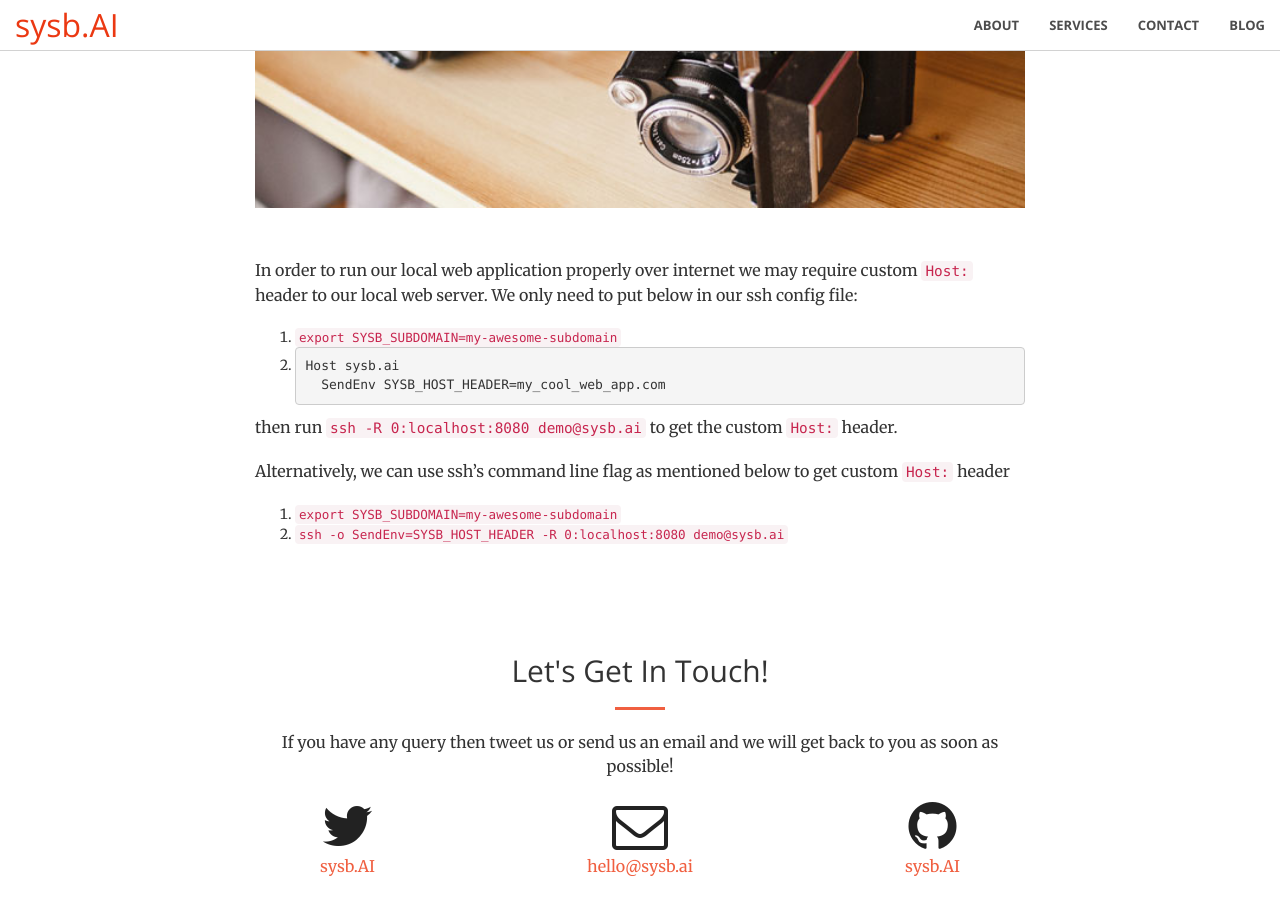
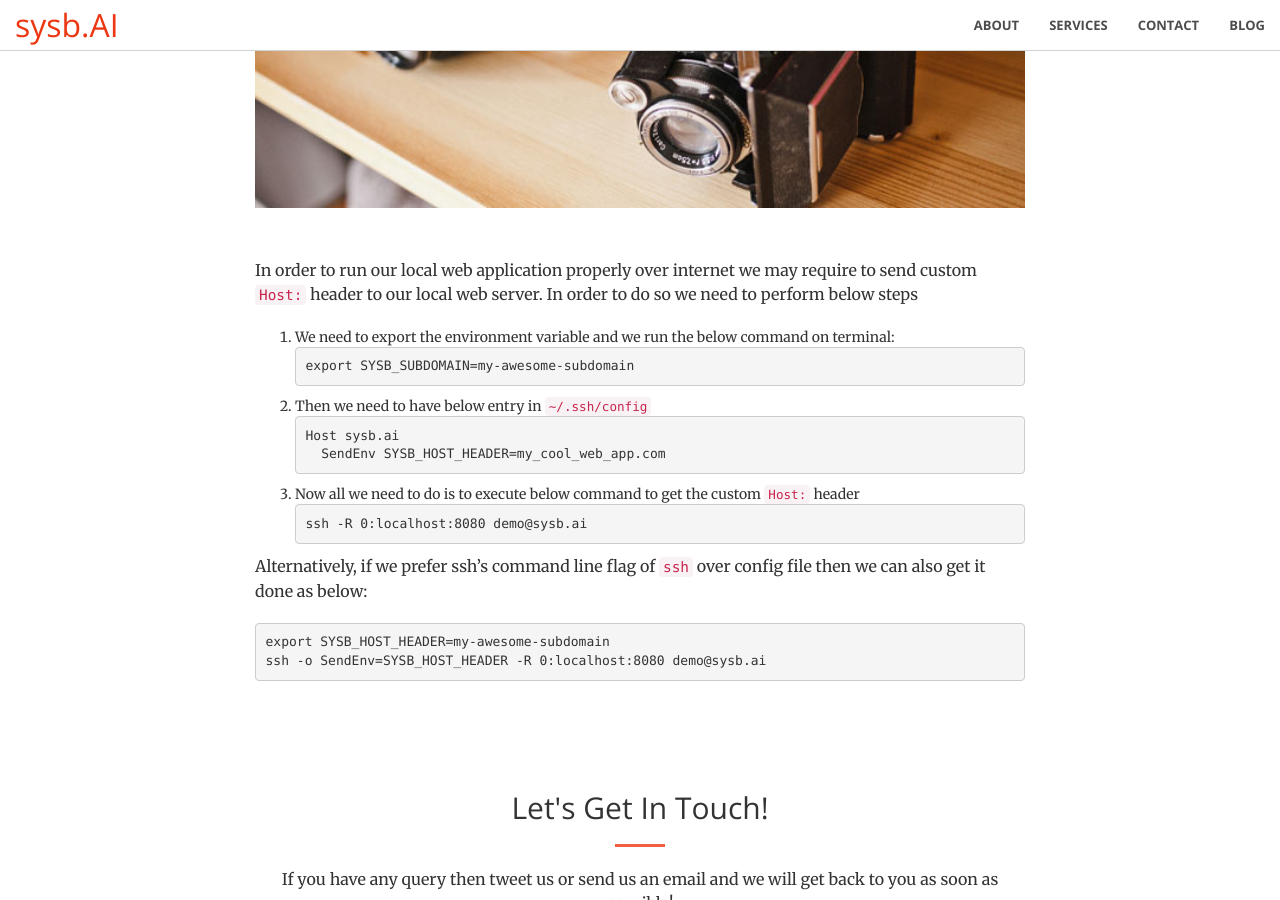
Before and after one commit to usama7628674/sysb.AI, a Jekyll site: the page built from _posts/2020-02-05-how-to-add-custom-header.md, in a window 1280 px wide and 900 px high, scrolled down 418 px. Built offline with Jekyll 4.4.1, drawn with Linux system fonts in a browser that asks for light colours.

Commit message:
fixed 3rd header

````diff
--- a/_posts/2020-02-05-how-to-add-custom-header.md
+++ b/_posts/2020-02-05-how-to-add-custom-header.md
@@ -4,15 +4,23 @@ title: How to add Host header?
 image: /img/portfolio/3
 ---
 
-In order to run our local web application properly over internet we may require custom `Host:` header to our local web server. We only need to put below in our ssh config file:
-1. `export SYSB_SUBDOMAIN=my-awesome-subdomain`
-1. ```
+In order to run our local web application properly over internet we may require to send custom `Host:` header to our local web server. In order to do so we need to perform below steps
+1.  We need to export the environment variable and we run the below command on terminal:
+```
+export SYSB_SUBDOMAIN=my-awesome-subdomain
+```
+1. Then we need to have below entry in `~/.ssh/config`
+```
 Host sysb.ai
   SendEnv SYSB_HOST_HEADER=my_cool_web_app.com
 ```
+1. Now all we need to do is to execute below command to get the custom `Host:` header
+```
+ssh -R 0:localhost:8080 demo@sysb.ai
+```
 
-then run `ssh -R 0:localhost:8080 demo@sysb.ai` to get the custom `Host:` header.
-
-Alternatively, we can use ssh's command line flag as mentioned below to get custom `Host:` header
-1. `export SYSB_SUBDOMAIN=my-awesome-subdomain`
-1. `ssh -o SendEnv=SYSB_HOST_HEADER  -R 0:localhost:8080 demo@sysb.ai`
+Alternatively, if we prefer ssh's command line flag of `ssh` over config file then we can also get it done as below:
+```
+export SYSB_HOST_HEADER=my-awesome-subdomain
+ssh -o SendEnv=SYSB_HOST_HEADER -R 0:localhost:8080 demo@sysb.ai
+```
````
